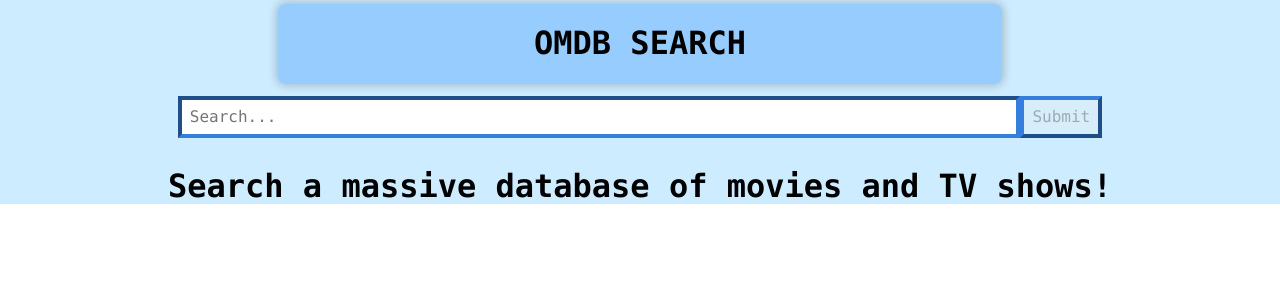
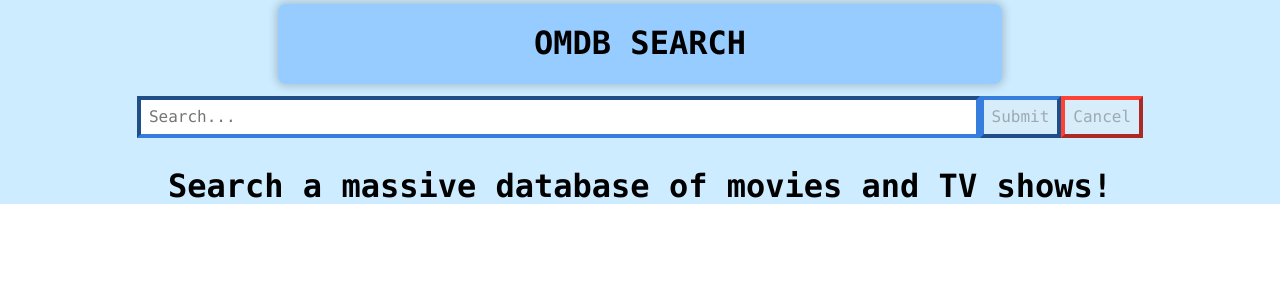
Before and after one commit to DTThor/react-movie, a React app: page / in a window 1280 px wide. Shown: the top 300 px of the page. Built offline with nearby package versions, Linux system fonts and the light colour scheme.

Commit message:
Address comments from Tony

```diff
--- a/src/App.js
+++ b/src/App.js
@@ -1,12 +1,12 @@
 import React, { Component } from 'react'
 import axios from 'axios'
-import Movie from './components/Movie'
+import MovieCard from './components/MovieCard'
 import Header from './components/Header'
 import MovieList from './components/MovieList'
 import SearchBar from './components/SearchBar'
 
 const DEFAULT_STATUS = 'Search a massive database of movies and TV shows!'
-const SearchStatus = ({text}) => (<h1>{text}</h1>)
+const SearchStatus = ({text}) => <h1>{text}</h1>
 
 class App extends Component {
   constructor() {
@@ -18,15 +18,17 @@
     }
     this.handleSearchChange = this.handleSearchChange.bind(this)
     this.handleSubmit = this.handleSubmit.bind(this)
+    this.clearSearch = this.clearSearch.bind(this)
   }
 
   fetchMovies(search){
     const { movies, status } = this.state
     let typedSearch = `http://www.omdbapi.com/?apikey=df1379a2&s=${search}`
     axios.get(typedSearch)
-    .then(result=> {
-      return result.data.Error ? this.setState({status: result.data.Error})
-      : this.setState({movies: result.data.Search})
+    .then(({ data }) => {
+      const status = data.Error || ''
+      const movies = data.Search || []
+      this.setState({ status, movies })
     })
   }
 
@@ -41,6 +43,12 @@
     this.fetchMovies(search)
   }
 
+  clearSearch(e){
+    e.preventDefault()
+    const { search, status, movies } = this.state
+    this.setState({ search: '', movies: [], status: DEFAULT_STATUS})
+  }
+
 
   render(){
     const {movies, search, status} = this.state
@@ -49,11 +57,12 @@
         <Header />
         <SearchBar
           search={search}
-          handleSearchChange={this.handleSearchChange}
-          handleSubmit={this.handleSubmit}
+          onSearchChange={this.handleSearchChange}
+          onSubmit={this.handleSubmit}
+          onCancel={this.clearSearch}
         />
         {status && <SearchStatus text={status} /> }
-        {movies.length === 0 && !status ? <SearchStatus text={status} /> : <MovieList movies={movies} />}
+        {movies.length > 0 && <MovieList movies={movies} />}
 
       </div>
     )
--- a/src/components/Header.js
+++ b/src/components/Header.js
@@ -1,12 +1,10 @@
-import React, { Component } from 'react';
+import React from 'react';
 
-class Header extends Component {
-  render(){
-    return (
-      <div className='tc br3 ph7 ma1 dib bw2 shadow-2 bg-light-blue'>
-        <h1>OMDB SEARCH</h1>
-      </div>
-    )
-  }
-}
+const Header = () =>
+  (
+    <div className='tc br3 ph7 ma1 dib bw2 shadow-2 bg-light-blue'>
+      <h1>OMDB SEARCH</h1>
+    </div>
+  )
+
 export default Header
--- a/src/components/Movie.js
+++ /dev/null
@@ -1,17 +0,0 @@
-import React, { Component } from 'react';
-
-class Movie extends Component {
-  render(){
-    const {title, year, poster} = this.props;
-    return (
-      <div className='tc grow br3 pa3 ma2 dib bw2 shadow-5 bg-light-blue'>
-        <img alt='poster' src={poster} />
-        <div>
-          <h4>{title}</h4>
-          <p className='f6'>{year}</p>
-        </div>
-      </div>
-    )
-  }
-}
-export default Movie
--- /dev/null
+++ b/src/components/MovieCard.js
@@ -0,0 +1,13 @@
+import React from 'react';
+
+const MovieCard = ({title, year, poster}) =>
+  (
+    <div className='tc grow br3 pa3 ma2 dib bw2 shadow-5 bg-light-blue'>
+      <img alt='poster' src={poster} />
+      <div>
+        <h4>{title}</h4>
+        <p className='f6'>{year}</p>
+      </div>
+    </div>
+  )
+export default MovieCard
--- a/src/components/MovieList.js
+++ b/src/components/MovieList.js
@@ -1,14 +1,12 @@
 import React, { Component } from 'react';
-import Movie from './Movie';
+import MovieCard from './MovieCard';
 
-class MovieList extends Component{
-  render(){
-    const {movies} = this.props;
-    return (
+const MovieList = ({movies}) =>
+  (
     <div>
       {
         movies.map((movie, i) => (
-              <Movie
+            <MovieCard
               key= {i}
               title={movie.Title}
               year={movie.Year}
@@ -19,7 +17,5 @@
         }
     </div>
   )
-  }
-}
 
 export default MovieList
--- a/src/components/SearchBar.js
+++ b/src/components/SearchBar.js
@@ -1,19 +1,26 @@
 import React from 'react';
 
-const SearchBar = ({ search, handleSearchChange, handleSubmit }) =>
+const SearchBar = ({ search, onSearchChange, onSubmit, onCancel }) =>
    (
     <div className="pa2">
       <input
         className="bw2 pa2 b--blue w-two-thirds-ns"
         type="search"
         placeholder="Search..."
-        onChange={handleSearchChange}
+        onChange={onSearchChange}
       />
       <input
         disabled={!search}
         className="pa2 bw2 b--blue"
         type="submit"
-        onClick={handleSubmit}
+        onClick={onSubmit}
+      />
+      <input
+        disabled={!search}
+        className="pa2 bw2 b--red"
+        type="button"
+        value="Cancel"
+        onClick={onCancel}
       />
     </div>
   )
```
Lines whose indentation alone changed are shown as unchanged.
